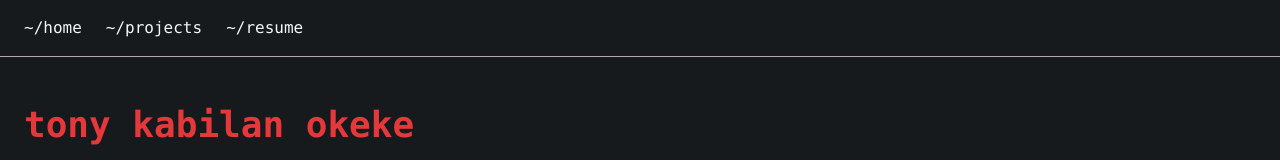
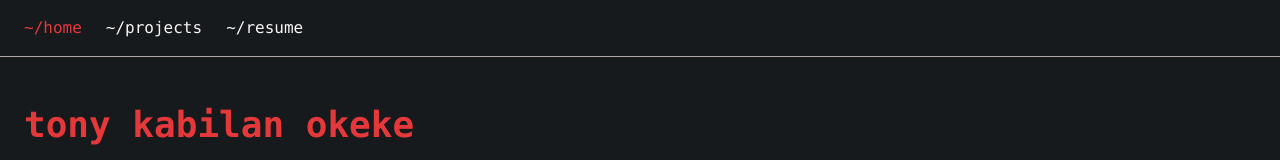
Before and after one commit to Kabilan108/kabilan108.com, a React (Vite) app in the folder frontend/: page / in a window 1280 px wide. Shown: the top 160 px of the page. Built offline with nearby package versions, Linux system fonts and the light colour scheme.

Commit message:
feat: highlighty current page

```diff
--- a/frontend/src/App.tsx
+++ b/frontend/src/App.tsx
@@ -1,4 +1,10 @@
-import {BrowserRouter, Routes, Route, Link} from 'react-router-dom';
+import {
+  BrowserRouter,
+  Routes,
+  Route,
+  Link,
+  useLocation,
+} from 'react-router-dom';
 
 import HomePage from './pages/home';
 import ResumePage from './pages/resume';
@@ -23,6 +29,7 @@ const App = () => {
 };
 
 const Header = () => {
+  const location = useLocation();
   const pages = [
     {name: 'home', path: '/'},
     {name: 'projects', path: '/projects'},
@@ -37,7 +44,9 @@ const Header = () => {
             <li key={page.name}>
               <Link
                 to={page.path}
-                className="hover:text-accent transition-colors"
+                className={`hover:text-accent transition-colors ${
+                  location.pathname === page.path ? 'text-accent' : ''
+                }`}
               >
                 ~/{page.name}
               </Link>
```
